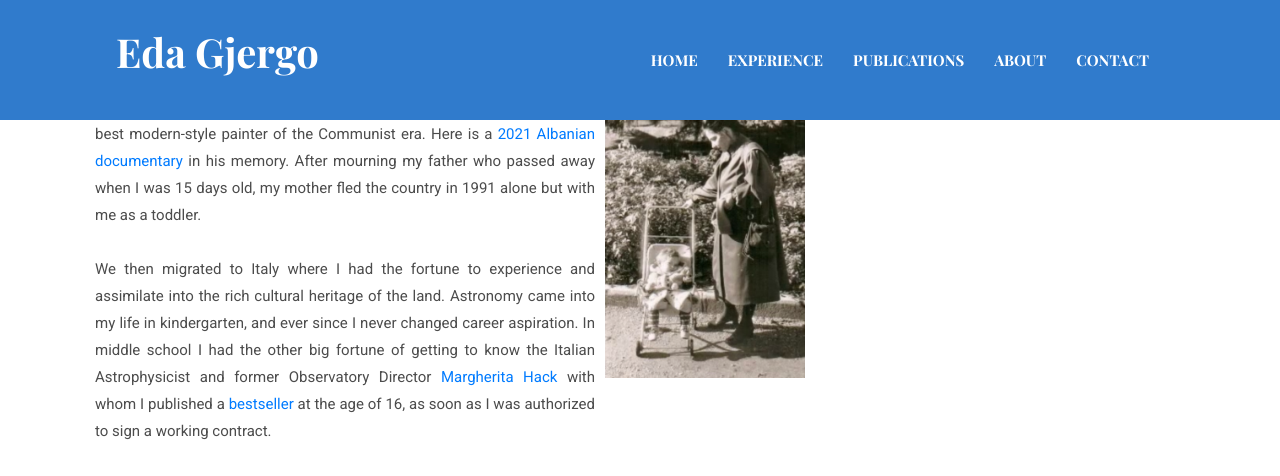
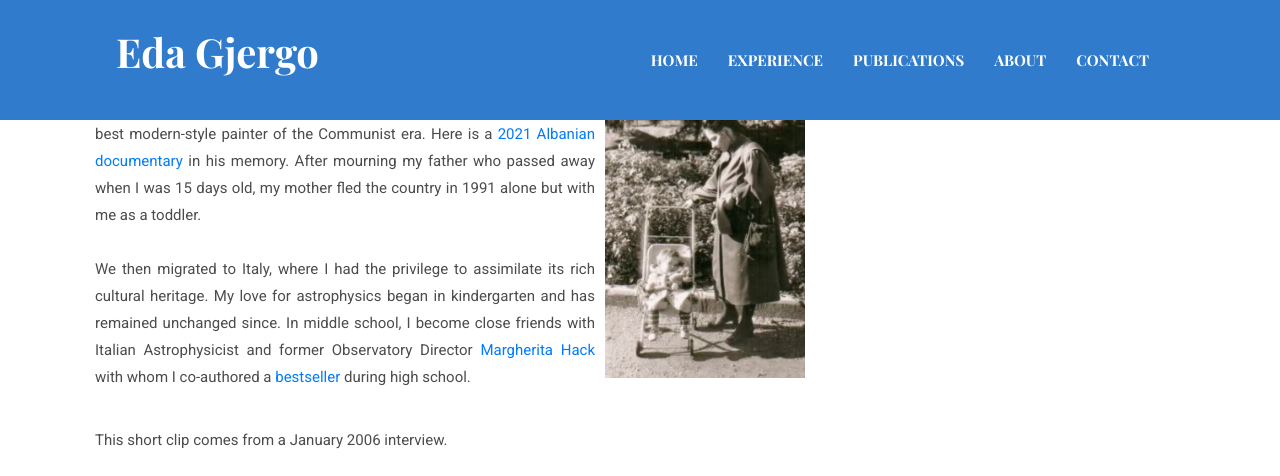
Before and after one commit to egjergo/egjergo.github.io, a Jekyll site: the page built from _pages/about.md, in a window 1280 px wide and 900 px high, scrolled down 581 px, cut to the strip 0-476 px from the top of the window. Built offline with Jekyll 4.4.1, drawn with Linux system fonts in a browser that asks for light colours.

Commit message:
Update about.md

```diff
--- a/_pages/about.md
+++ b/_pages/about.md
@@ -26,7 +26,7 @@ Strive for things that last. Maximize my contribution to people and society, min
     <p style="float: right;"><img src="/assets/images/about/carrozzina.jpg" width="200px" border="15px"></p>
     <p align="justify">I was born in Tirana (Albania) to artist parents. My father is considered the best modern-style painter of the Communist era. Here is a <a href="https://youtu.be/IC5n3oJ7Qfk" target="_blank">2021 Albanian documentary</a> in his memory. After mourning my father who passed away when I was 15 days old, my mother fled the country in 1991 alone but with me as a toddler.
     <br><br>
-    We then migrated to Italy where I had the fortune to experience and assimilate into the rich cultural heritage of the land. Astronomy came into my life in kindergarten, and ever since I never changed career aspiration. In middle school I had the other big fortune of getting to know the Italian Astrophysicist and former Observatory Director <a href="https://en.wikipedia.org/wiki/Margherita_Hack" target="_blank">Margherita Hack</a> with whom I published a <a href="/2021/09/03/Outreach/" target="_blank">bestseller</a> at the age of 16, as soon as I was authorized to sign a working contract.
+    We then migrated to Italy, where I had the privilege to assimilate its rich cultural heritage. My love for astrophysics began in kindergarten and has remained unchanged since. In middle school, I become close friends with Italian Astrophysicist and former Observatory Director <a href="https://en.wikipedia.org/wiki/Margherita_Hack" target="_blank">Margherita Hack</a> with whom I co-authored a <a href="/2021/09/03/Outreach/" target="_blank">bestseller</a> during high school.
     </p>
 </div>
 
```
